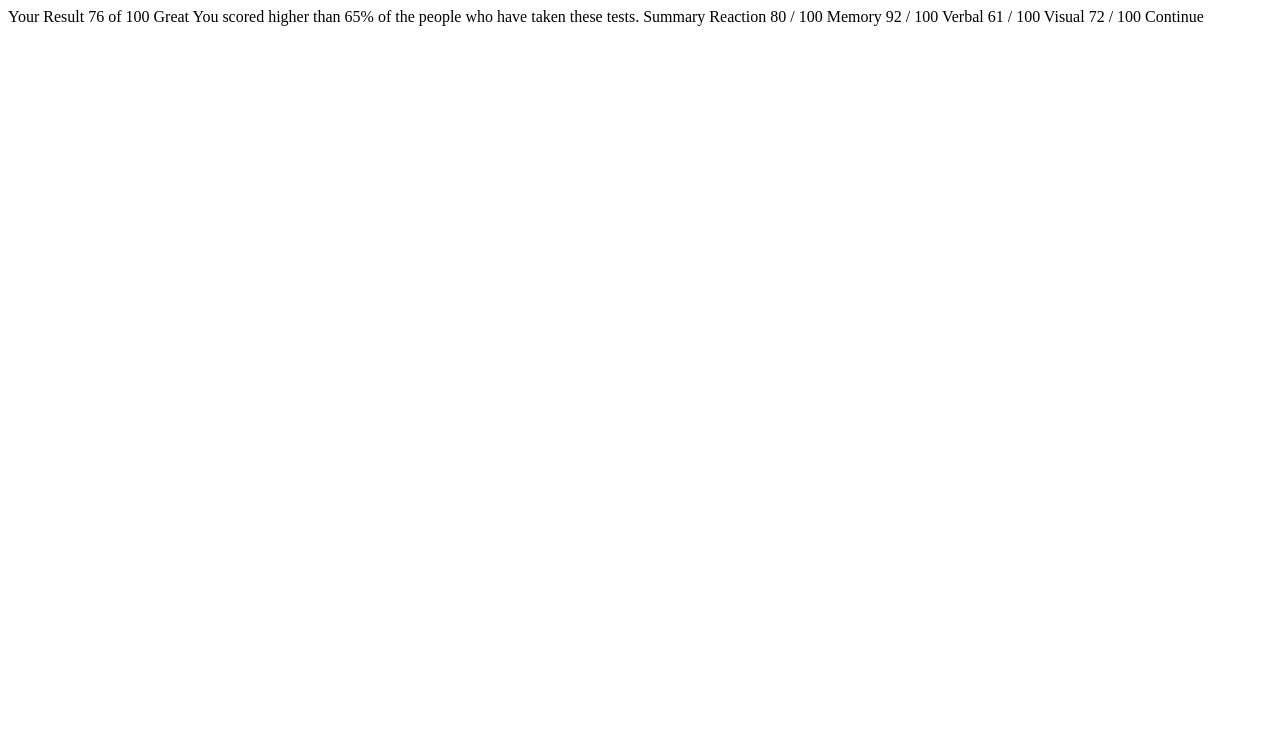
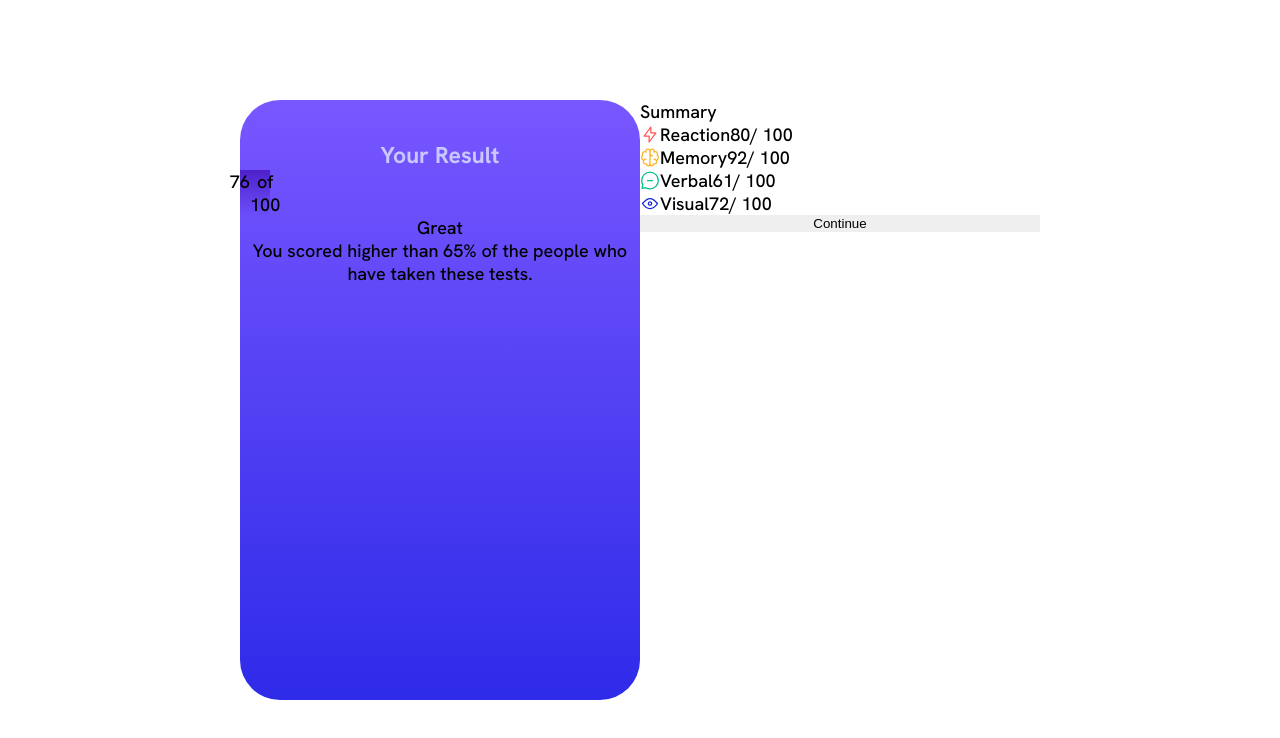
Before and after one commit to BrunnoHibbeln/results-summary-component, a plain HTML site: page index.html in a window 1280 px wide. Drawn offline with Linux system fonts and the light colour scheme.

Commit message:
modifying `index.html` and `style.css`

```diff
--- a/index.html
+++ b/index.html
@@ -6,6 +6,9 @@
 
   <link rel="icon" type="image/png" sizes="32x32" href="./assets/images/favicon-32x32.png">
   <link rel="stylesheet" href="style.css">
+  <link rel="preconnect" href="https://fonts.googleapis.com">
+  <link rel="preconnect" href="https://fonts.gstatic.com" crossorigin>
+  <link href="https://fonts.googleapis.com/css2?family=Hanken+Grotesk:wght@500;700;900&display=swap" rel="stylesheet">
 
   <title>Results summary component</title>
 
@@ -13,28 +16,44 @@
 <body>
 
   <div>
-  Your Result
-  76
-  of 100
+    <div class="result-box">
+      <span class="result-title">Your Result</span>
+      <div class="circle">
+        76
+        <span>of 100</span>
+      </div>
+      <span>Great</span>
+      <p>You scored higher than 65% of the people who have taken these tests.</p>
+    </div>
+    <div class="summary-box">
+      <span>Summary</span>
 
-  Great
-  You scored higher than 65% of the people who have taken these tests.
+      <div>
+        <img src="assets/images/icon-reaction.svg" alt="Reaction Icon">
+        <span>Reaction</span>
+        <span>80</span> <p>/ 100</p>
+      </div>
 
-  Summary
+      <div>
+        <img src="assets/images/icon-memory.svg" alt="Memory Icon">
+        <span>Memory</span>
+        <span>92</span> <p>/ 100</p>
+      </div>
 
-  Reaction
-  80 / 100
+      <div>
+        <img src="assets/images/icon-verbal.svg" alt="Verbal Icon">
+        <span>Verbal</span>
+        <span>61</span> <p>/ 100</p>
+      </div>
 
-  Memory
-  92 / 100
+      <div>
+        <img src="assets/images/icon-visual.svg" alt="Visual Icon">
+        <span>Visual</span>
+        <span>72</span> <p>/ 100</p>
+      </div>
 
-  Verbal
-  61 / 100
-
-  Visual
-  72 / 100
-
-  Continue
+      <button>Continue</button>
+    </div>
   </div>
 </body>
 </html>
--- a/style.css
+++ b/style.css
@@ -0,0 +1,71 @@
+* {
+   margin: 0;
+   border: 0;
+   box-sizing: border-box;
+}
+
+:root {
+
+   /* Primary */
+   --light-red: hsl(0, 100%, 67%);
+   --orangey-yellow: hsl(39, 100%, 56%);
+   --green-teal: hsl(166, 100%, 37%);
+   --cobalt-blue: hsl(234, 85%, 45%);
+
+   /* Gradient */
+   --light-slate-blue: hsl(252, 100%, 67%);
+   --light-royal-blue: hsl(241, 81%, 54%);
+
+   --violet-blue: hsla(256, 72%, 46%, 1);
+   --persian-blue: hsla(241, 72%, 46%, 0);
+
+   /* Neutral */
+   --white: hsl(0, 0%, 100%);
+   --pale-blue: hsl(221, 100%, 96%);
+   --light-lavender: hsl(241, 100%, 89%);
+   --dark-gray-blue: hsl(224, 30%, 27%);
+}
+
+body {
+   font-size: 18px;
+   height: 100vh;
+   display: flex;
+   justify-content: center;
+   align-items: center;
+   font-family: 'Hanken Grotesk';
+}
+
+body div {
+   display: flex;
+   flex-direction: initial;
+}
+
+.result-box {
+   background-image: linear-gradient(var(--light-slate-blue), var(--light-royal-blue));
+   display: flex;
+   flex-direction: column;
+   text-align: center;
+   width: 400px;
+   height: 600px;
+   border-radius: 40px;
+}
+
+.result-title {
+   font-size: 23px;
+   font-weight: 700;
+   color: var(--light-lavender);
+   margin-top: 40px;
+}
+
+.circle {
+   background-image: linear-gradient(var(--violet-blue), var(--persian-blue));
+   display: flex;
+   justify-content: center;
+   width: 30px
+}
+
+.summary-box {
+   display: flex;
+   flex-direction: column;
+   width: 400px;
+}
```
